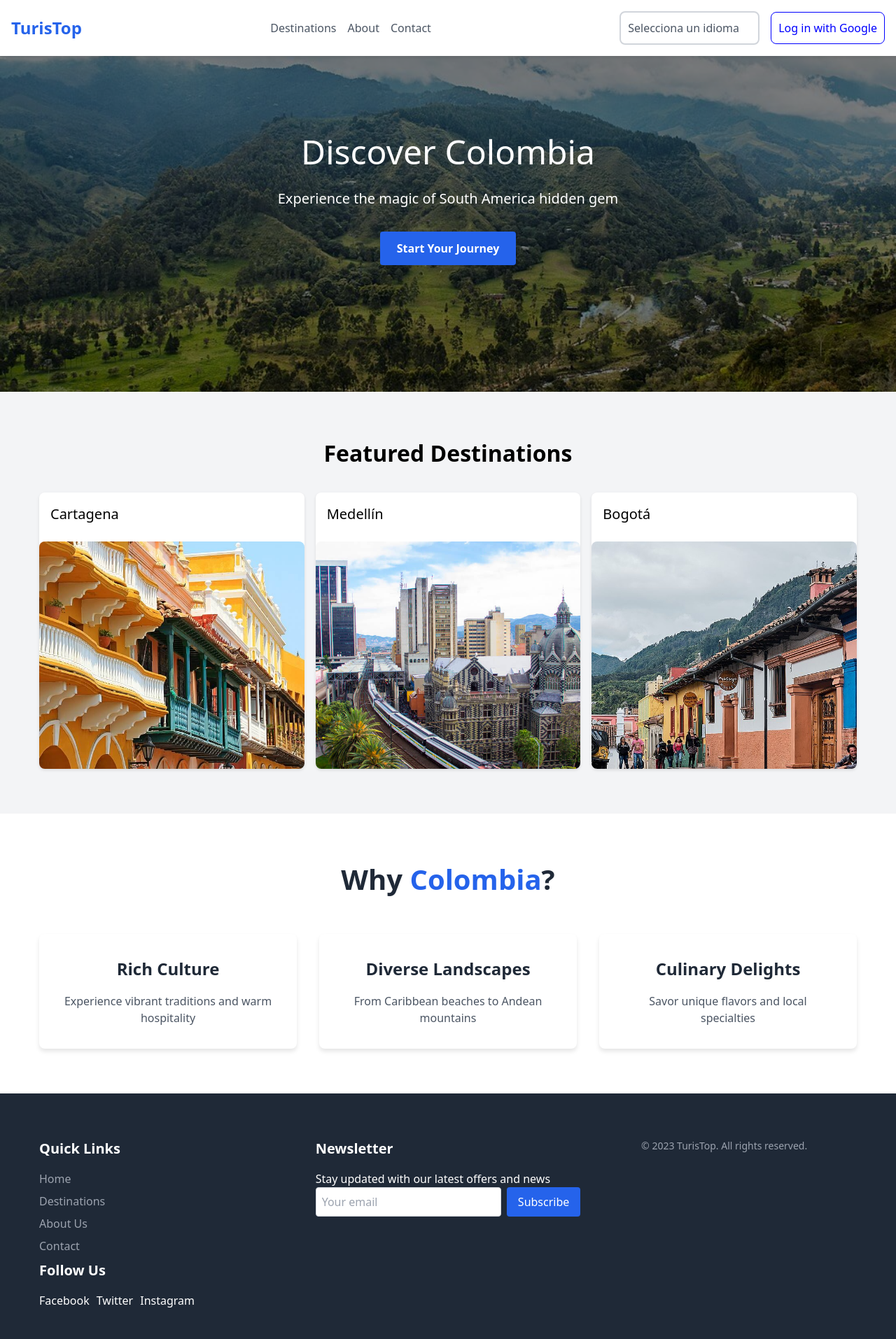
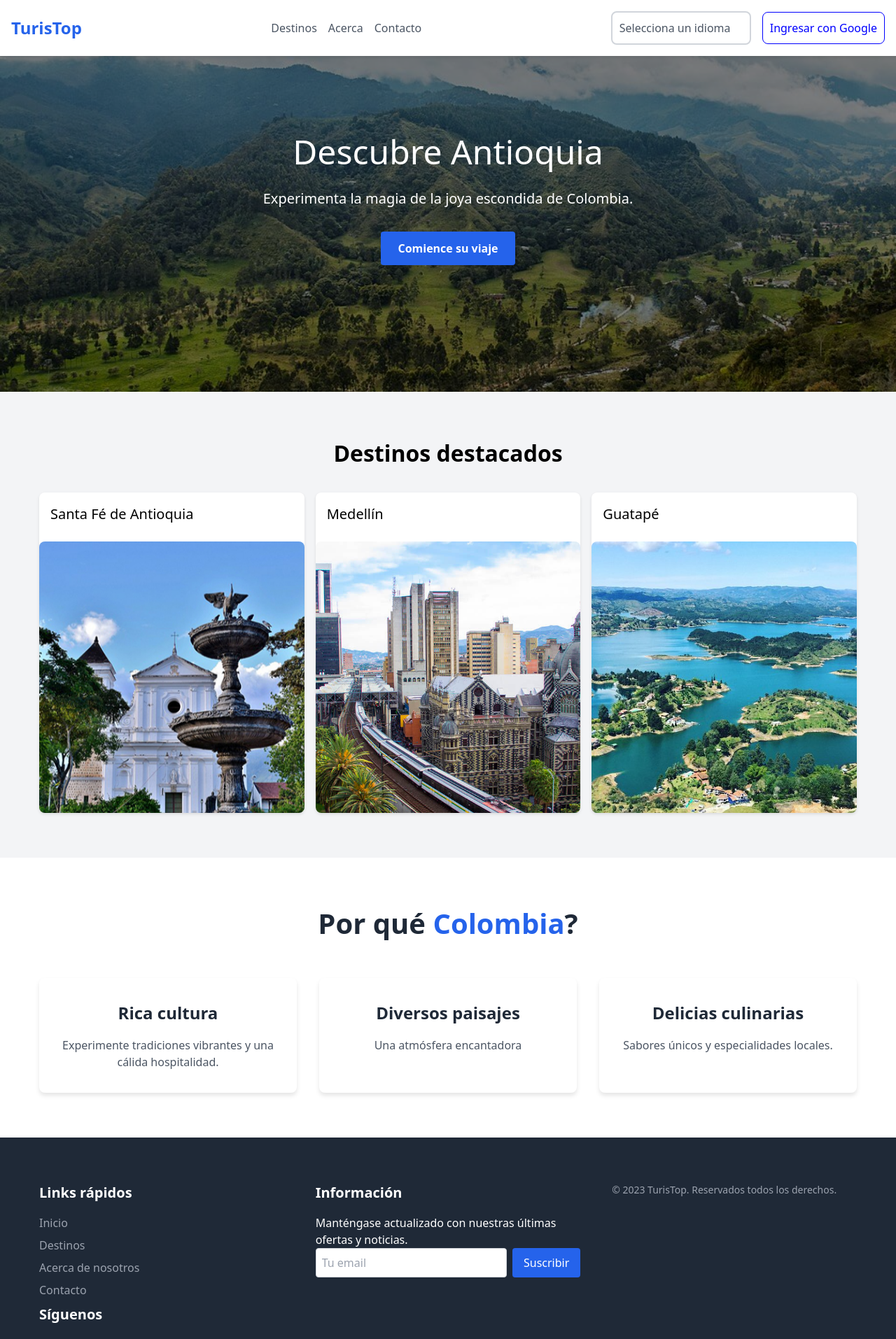
Before and after one commit to ErikUribeA/turis-top, a Next.js app: page / in a window 1280 px wide. Shown: the top 1914 px of the page at 70% size. Built offline with nearby package versions, Linux system fonts and the light colour scheme; no server answers.

Commit message:
SCRUM-45 english-spanish dictionary

```diff
--- a/language/en.json
+++ b/language/en.json
@@ -1,8 +1,57 @@
 {
-    "grettings": "Welcome to My App",
-    "language":{
-        "select": "Select language",
-        "OptionEs": "Spanish",
-        "OptionEn": "English"
+    "home": {
+        "title": "Discover Antioquia",
+        "parragraph": "Experience the magic of South America hidden gem",
+        "messageBegin": "Start Your Journey",
+        "destinations": "Featured Destinations",
+        "subtitle-1": "Why",
+        "subtitle-2": "Colombia",
+        "cardTitle-1": "Rich Culture",
+        "cardDescription-1": "Experience vibrant traditions and warm hospitality.",
+        "cardTitle-2": "Diverse Landscapes",
+        "cardDescription-2": "From Caribbean beaches to Andean mountains",
+        "cardTitle-3": "Culinary Delights",
+        "cardDescription-3": "Savor unique flavors and local specialties",
+        "links": "Quick Links"
+    },
+    "footer": {
+        "links": {
+            "title": "Enlaces rápidos",
+            "home": "Home",
+            "destinations": "Destinations",
+            "aboutUs": "About us",
+            "contact": "Contact"
+        },
+        "follow": {
+            "subtitle": "Follow us",
+            "facebook": "Facebook",
+            "twitter": "Twitter",
+            "instagram": "Instagram"
+        },
+        "newsletter": {
+            "title": "Newsletter",
+            "parragraph": "Stay updated with our latest offers and news",
+            "subscribe": "Subscribe",
+            "email": "Your email",
+            "rights": "2023 TurisTop. All rights reserved."
+        }
+    },
+    "header": {
+        "destinations": "Destinations",
+        "about": "About",
+        "contact": "Contact"
+    },
+    "login": "Login with Google",
+    "session": "Logueado como",
+    "logout": "Log out",
+    "language": {
+        "select": "Selecciona un idioma",
+        "OptionEs": "Español",
+        "OptionEn": "Ingles"
+    },
+    "chat": {
+        "assistant": "Assistant is typing...",
+        "buttonSend": "Send",
+        "placeholderChat": "Write your message..."
     }
 }
--- a/language/es.json
+++ b/language/es.json
@@ -1,25 +1,56 @@
 {
-    "Home": "Inicio",
-    "grettings": "Bienvenido a mi aplicacion ",
+    "home": {
+        "title": "Descubre Antioquia",
+        "parragraph": "Experimenta la magia de la joya escondida de Colombia.",
+        "messageBegin": "Comience su viaje",
+        "destinations": "Destinos destacados",
+        "subtitle-1": "Por qué",
+        "subtitle-2": "Colombia",
+        "cardTitle-1": "Rica cultura",
+        "cardDescription-1": "Experimente tradiciones vibrantes y una cálida hospitalidad.",
+        "cardTitle-2": "Diversos paisajes",
+        "cardDescription-2": "Una atmósfera encantadora",
+        "cardTitle-3": "Delicias culinarias",
+        "cardDescription-3": "Sabores únicos y especialidades locales."
+    },
+    "footer": {
+        "links": {
+            "title": "Links rápidos",
+            "home": "Inicio",
+            "destinations": "Destinos",
+            "aboutUs": "Acerca de nosotros",
+            "contact": "Contacto"
+        },
+        "follow": {
+            "subtitle": "Síguenos",
+            "facebook": "Facebook",
+            "twitter": "Twitter",
+            "instagram": "Instagram"
+        },
+        "newsletter": {
+            "title": "Información",
+            "parragraph": "Manténgase actualizado con nuestras últimas ofertas y noticias.",
+            "subscribe": "Suscribir",
+            "email": "Tu email",
+            "rights": "2023 TurisTop. Reservados todos los derechos."
+        }
+    },
+    "header": {
+        "destinations": "Destinos",
+        "about": "Acerca",
+        "contact": "Contacto"
+    },
     "login": "Ingresar con Google",
     "session": "Logueado como",
     "logout": "Cerrar session",
-    "welcome": "Bienvenido",
-    "protect": "Debes loguearte para ingresar",
-    "title": "Tienda en linea",
-    "productName": "Nombre del produco",
-    "price": "Precio",
-    "add": "Añadir al carrito",
-    "language":{
+    "language": {
         "select": "Selecciona un idioma",
         "OptionEs": "Español",
         "OptionEn": "Ingles"
     },
-    "shoppingCart":{
-        "cart": "Carrito",
-        "shoppingCart": "Carrito de compras",
-        "remove": "Eliminar"
-    },
-    "addedToCart" : "El prodecto fue añadido exitosamente",
-    "loginRequired" : "Debes loguearte para poder comprar"
+    "chat": {
+        "assistant": "Asistente está escribiendo...",
+        "buttonSend": "Enviar",
+        "placeholderChat": "Escribe tu mensaje..."
+    }
 }
--- a/src/app/page.tsx
+++ b/src/app/page.tsx
@@ -2,8 +2,11 @@
 import DestinationCard from '@/components/card/DestinationCard';
 import styles from './Home.module.scss';
 import Image from 'next/image';
+import {useTranslations} from 'next-intl';
 
 export default function Home() {
+  const t = useTranslations('home');
+  const tr = useTranslations('footer');
   return (
     <>
       <div className={styles.home}>
@@ -19,9 +22,9 @@ export default function Home() {
             />
             <div className={styles['hero-overlay']}>
               <div className={styles['hero-content']}>
-                <h1>Discover Colombia</h1>
-                <p>Experience the magic of South America hidden gem</p>
-                <button className={styles['start-journey-button']}>Start Your Journey</button>
+                <h1>{t("title")}</h1>
+                <p>{t("parragraph")}</p>
+                <button className={styles['start-journey-button']}>{t("messageBegin")}</button>
               </div>
             </div>
           </section>
@@ -29,9 +32,9 @@ export default function Home() {
           {/* Sección de destinos */}
           <section id="destinations" className={styles.destinations}>
             <div className={styles.container}>
-              <h2>Featured Destinations</h2>
+              <h2>{t("destinations")}</h2>
               <div className={styles['destination-grid']}>
-                {["Cartagena", "Medellín", "Bogotá"].map((city) => (
+                {["Santa Fé de Antioquia", "Medellín", "Guatapé"].map((city) => (
                   <DestinationCard
                     key={city}
                     city={city}
@@ -47,21 +50,21 @@ export default function Home() {
           <section id="about" className={styles.about}>
             <div className={styles.container}>
               <h2>
-                Why <span>Colombia</span>?
+              {t("subtitle-1")} <span>{t("subtitle-2")}</span>?
               </h2>
               <div className={styles.grid}>
                 {[
                   {
-                    title: 'Rich Culture',
-                    description: 'Experience vibrant traditions and warm hospitality',
+                    title:t("cardTitle-1"),
+                    description: t("cardDescription-1"),
                   },
                   {
-                    title: 'Diverse Landscapes',
-                    description: 'From Caribbean beaches to Andean mountains',
+                    title: t("cardTitle-2"),
+                    description: t("cardDescription-2"),
                   },
                   {
-                    title: 'Culinary Delights',
-                    description: 'Savor unique flavors and local specialties',
+                    title: t("cardTitle-3"),
+                    description: t("cardDescription-3"),
                   },
                 ].map((item) => (
                   <div key={item.title} className={styles.card}>
@@ -82,36 +85,36 @@ export default function Home() {
             <div className={styles['footer-grid']}>
               {/* Links rápidos */}
               <div>
-                <h3>Quick Links</h3>
+                <h3>{tr("links.title")}</h3>
                 <ul>
-                  <li><a href="#">Home</a></li>
-                  <li><a href="#destinations">Destinations</a></li>
-                  <li><a href="#about">About Us</a></li>
-                  <li><a href="#">Contact</a></li>
+                  <li><a href="#">{tr("links.home")}</a></li>
+                  <li><a href="#destinations">{tr("links.destinations")}</a></li>
+                  <li><a href="#about">{tr("links.aboutUs")}</a></li>
+                  <li><a href="#">{tr("links.contact")}</a></li>
                 </ul>
               </div>
               {/* Redes sociales */}
               <div>
-                <h3>Follow Us</h3>
+                <h3>{tr("follow.subtitle")}</h3>
                 <div className={styles['social-links']}>
-                  <a href="#">Facebook</a>
-                  <a href="#">Twitter</a>
-                  <a href="#">Instagram</a>
+                  <a href="#">{tr("follow.facebook")}</a>
+                  <a href="#">{tr("follow.twitter")}</a>
+                  <a href="#">{tr("follow.instagram")}</a>
                 </div>
               </div>
 
             </div>
             {/* Newsletter */}
             <div>
-              <h3>Newsletter</h3>
-              <p>Stay updated with our latest offers and news</p>
+              <h3>{tr("newsletter.title")}</h3>
+              <p>{tr("newsletter.parragraph")}</p>
               <div className={styles['newsletter-input']}>
-                <input type="email" placeholder="Your email" />
-                <button>Subscribe</button>
+                <input type="email" placeholder={tr("newsletter.email")} />
+                <button>{tr("newsletter.subscribe")}</button>
               </div>
             </div>
             <div className={styles['footer-bottom']}>
-              <p>&copy; 2023 TurisTop. All rights reserved.</p>
+              <p>&copy; {tr("newsletter.rights")}</p>
             </div>
           </div>
         </footer>
--- a/src/components/buttons/LoginButton.tsx
+++ b/src/components/buttons/LoginButton.tsx
@@ -1,28 +1,30 @@
 "use client"
-import { useSession, signIn, signOut } from "next-auth/react"
-import { useRouter } from "next/navigation"
-import styles from './LoginButton.module.scss'
+import { useSession, signIn, signOut } from "next-auth/react";
+import { useRouter } from "next/navigation";
+import styles from './LoginButton.module.scss';
+import {useTranslations} from 'next-intl';
 
 export function LoginButton() {
-  const { data: session } = useSession()
-  const router = useRouter()
+  const { data: session } = useSession();
+  const router = useRouter();
+  const t = useTranslations();
 
   const handleLogout = async () => {
-    await signOut({ callbackUrl: "/" })
-    router.push("/")
+    await signOut({ callbackUrl: "/" });
+    router.push("/");
   }
 
   if (session && session.user) {
     return (
         <button className={`${styles.button} ${styles.logout}`} onClick={handleLogout}>
-          Log out
+          {t("logout")}
         </button>
     )
   }
 
   return (
     <button className={`${styles.button} ${styles.login}`} onClick={() => signIn("google")}>
-      Log in with Google
+      {t("login")}
     </button>
   )
 }
--- a/src/components/header/Header.tsx
+++ b/src/components/header/Header.tsx
@@ -5,9 +5,11 @@ import { useState } from 'react';
 import SelectLanguage from '../inputs/SelectLanguage';
 import { LoginButton } from '../buttons/LoginButton';
 import styles from './Header.module.scss';
+import {useTranslations} from 'next-intl';
 
 export default function Header() {
     const [menuOpen, setMenuOpen] = useState(false);
+    const t = useTranslations('header');
 
     const toggleMenu = () => {
         setMenuOpen(!menuOpen);
@@ -24,13 +26,13 @@ export default function Header() {
                 </button>
                 <nav className={`${styles.nav} ${menuOpen ? styles.open : ''}`}>
                     <Link href="#destinations" className={styles.navLink}>
-                        Destinations
+                    {t("destinations")}
                     </Link>
                     <Link href="#about" className={styles.navLink}>
-                        About
+                    {t("about")}
                     </Link>
                     <Link href="#contact" className={styles.navLink}>
-                        Contact
+                    {t("contact")}
                     </Link>
                     <div className={styles.mobileActions}>
                         <SelectLanguage />
```
Also changed, not shown: src/app/assistant/page.tsx (+5 -3 lines), public/images/Guatapé.jpg (added), public/images/Santa Fé de Antioquia.jpg (added).
